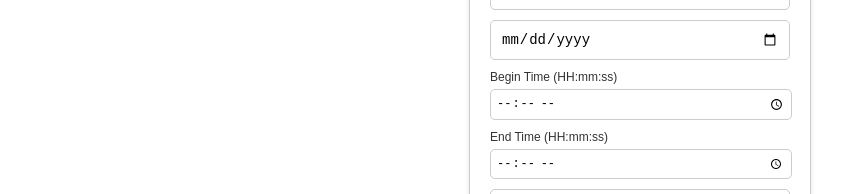
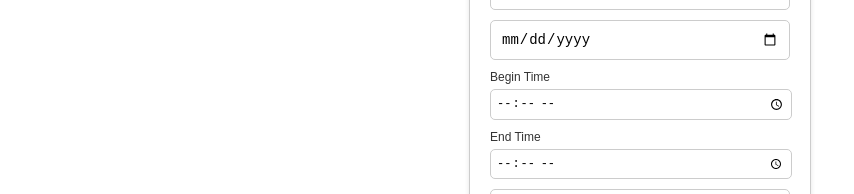
Before and after one commit to IvarHendriks1/Calendify_app, a React (Create React App) app in the folder Project/frontend/: page /event in a window 1280 px wide. Shown: the part 388-582 px from the top of the page, without its empty margins (0-854 px from the left). Built offline with nearby package versions, Linux system fonts and the light colour scheme.

Commit message:
update voor eventcreator en comment lines voor darkmode\

```diff
--- a/Project/frontend/src/App.tsx
+++ b/Project/frontend/src/App.tsx
@@ -14,12 +14,14 @@ const App: React.FC = () => {
   const [isDarkMode, setIsDarkMode] = useState(() => {
     // Retrieve the saved theme preference from localStorage
     return localStorage.getItem('theme') === 'dark';
+    // if its not true it start as false so it starts as white
   });
 
   // Function to toggle dark mode
   const toggleDarkMode = () => {
     setIsDarkMode((prevMode) => !prevMode);
   };
+  // prevMode is the previous value of isDarkMode.
 
   // Apply the dark mode class to the body
   useEffect(() => {
--- a/Project/frontend/src/EvenCreator.tsx
+++ b/Project/frontend/src/EvenCreator.tsx
@@ -92,14 +92,14 @@ export const EventCreator: React.FC = () => {
           value={EventDate}
           onChange={(e) => setEventDate(e.target.value)}
         />
-        <label className="label">Begin Time (HH:mm:ss)</label>
+        <label className="label">Begin Time</label>
         <input
           className="input"
           type="time"
           value={StartTime}
           onChange={(e) => setStartTime(e.target.value)}
         />
-        <label className="label">End Time (HH:mm:ss)</label>
+        <label className="label">End Time</label>
         <input
           className="input"
           type="time"
```
